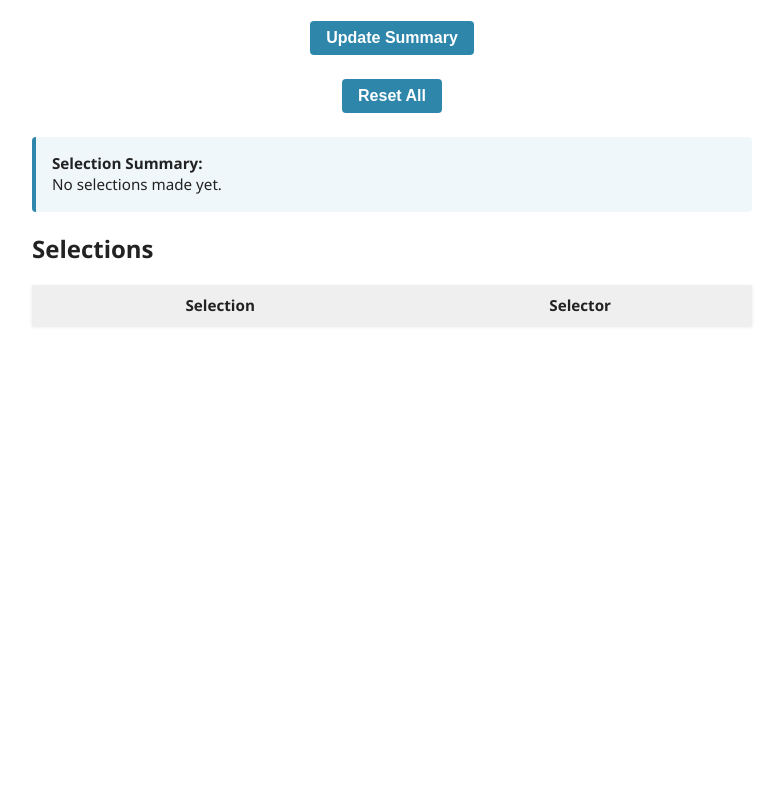
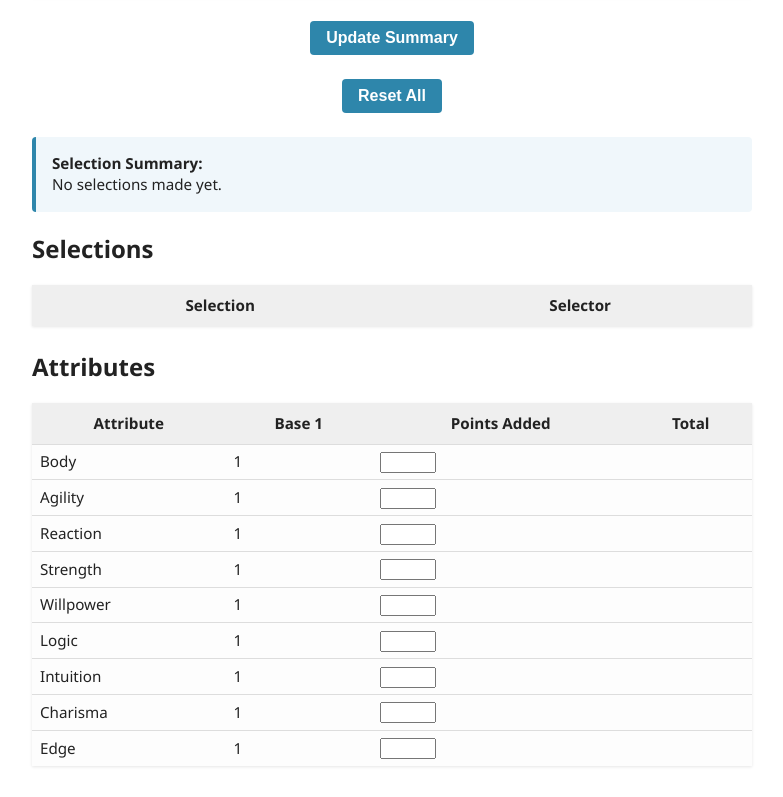
Before and after one commit to aegis41/shadowrun-character-utility, a website: page index.html in a window 1280 px wide. Shown: the part 357-1154 px from the top of the page, without its empty margins (248-1031 px from the left). Before the commit the page ends 800 px from the top, so only its background shows below. Drawn offline with Linux system fonts and the light colour scheme.

Commit message:
added attribute calculations

```diff
--- a/index.html
+++ b/index.html
@@ -193,6 +193,76 @@
     </table>
   </div>
 
+  <div class="attributes" id="attributes">
+    <h2>Attributes</h2>
+    <table>
+        <thead>
+            <tr>
+                <th>Attribute</th>
+                <th>Base 1</th>
+                <th>Points Added</th>
+                <th>Total</th>
+            </tr>
+        </thead>
+        <tbody>
+            <tr>
+                <td>Body</td>
+                <td>1</td>
+                <td><input type="number" name="body-points" id="body-points" min="0" max="10"></td>
+                <td id="body-total"></td>
+            </tr>
+            <tr>
+                <td>Agility</td>
+                <td>1</td>
+                <td><input type="number" name="agility-points" id="agility-points" min="0" max="10"></td>
+                <td id="agility-total"></td>
+            </tr>
+            <tr>
+                <td>Reaction</td>
+                <td>1</td>
+                <td><input type="number" name="reaction-points" id="reaction-points" min="0" max="10"></td>
+                <td id="reaction-total"></td>
+            </tr>
+            <tr>
+                <td>Strength</td>
+                <td>1</td>
+                <td><input type="number" name="strength-points" id="strength-points" min="0" max="10"></td>
+                <td id="strength-total"></td>
+            </tr>
+            <tr>
+                <td>Willpower</td>
+                <td>1</td>
+                <td><input type="number" name="willpower-points" id="willpower-points" min="0" max="10"></td>
+                <td id="willpower-total"></td>
+            </tr>
+            <tr>
+                <td>Logic</td>
+                <td>1</td>
+                <td><input type="number" name="logic-points" id="logic-points" min="0" max="10"></td>
+                <td id="logic-total"></td>
+            </tr>
+            <tr>
+                <td>Intuition</td>
+                <td>1</td>
+                <td><input type="number" name="intuition-points" id="intuition-points" min="0" max="10"></td>
+                <td id="intuition-total"></td>
+            </tr>
+            <tr>
+                <td>Charisma</td>
+                <td>1</td>
+                <td><input type="number" name="charisma-points" id="charisma-points" min="0" max="10"></td>
+                <td id="charisma-total"></td>
+            </tr>
+            <tr>
+                <td>Edge</td>
+                <td>1</td>
+                <td><input type="number" name="edge-points" id="edge-points" min="0" max="10"></td>
+                <td id="edge-total"></td>
+            </tr>
+        </tbody>
+    </table>
+  </div>
+
   <script>
     const selectors = [
         document.getElementById('metatype-select'),
@@ -200,6 +270,30 @@
         document.getElementById('magic-select'),
         document.getElementById('skills-select'),
         document.getElementById('resources-select')
+    ];
+
+    const attributeInputs = [
+        document.getElementById('body-points'),
+        document.getElementById('agility-points'),
+        document.getElementById('reaction-points'),
+        document.getElementById('strength-points'),
+        document.getElementById('willpower-points'),
+        document.getElementById('logic-points'),
+        document.getElementById('intuition-points'),
+        document.getElementById('charisma-points'),
+        document.getElementById('edge-points')
+    ];
+
+    const attributeTotals = [
+        document.getElementById('body-total'),
+        document.getElementById('agility-total'),
+        document.getElementById('reaction-total'),
+        document.getElementById('strength-total'),
+        document.getElementById('willpower-total'),
+        document.getElementById('logic-total'),
+        document.getElementById('intuition-total'),
+        document.getElementById('charisma-total'),
+        document.getElementById('edge-total')
     ];
 
     // Function to update dropdowns
@@ -238,8 +332,6 @@
                 selectedOption.disabled = false;
             }
         });
-        // updateMetatypeOptions();
-        // updateMagicOptions();
     }
 
     // FUNCTIONS FOR ADDING OPTIONS
@@ -293,8 +385,16 @@
         types.forEach(type => {
             const option = document.createElement('option');
             option.value = type;
-            option.textContent = capitalize(type);
+            option.textContent = capitalize(type) + " - " + priorityData["magic"][priority][type];
             magicSelect.appendChild(option);
+        });
+    }
+
+    // Function to update Attribute Totals
+    function updateAttributeTotals() {
+        attributeInputs.forEach((input, index) => {
+            const added = parseInt(input.value, 10) || 0;
+            attributeTotals[index].textContent = 1 + added;
         });
     }
 
@@ -323,6 +423,11 @@
     // Attach the listener and run once at page load
     selectors.forEach(sel => {
         sel.addEventListener('change', updateDropdowns);
+    });
+
+    // Attach Attributes Totals event listeners
+    attributeInputs.forEach(input => {
+        input.addEventListener('input', updateAttributeTotals);
     });
 
     // Priority Selection Display Values
```
